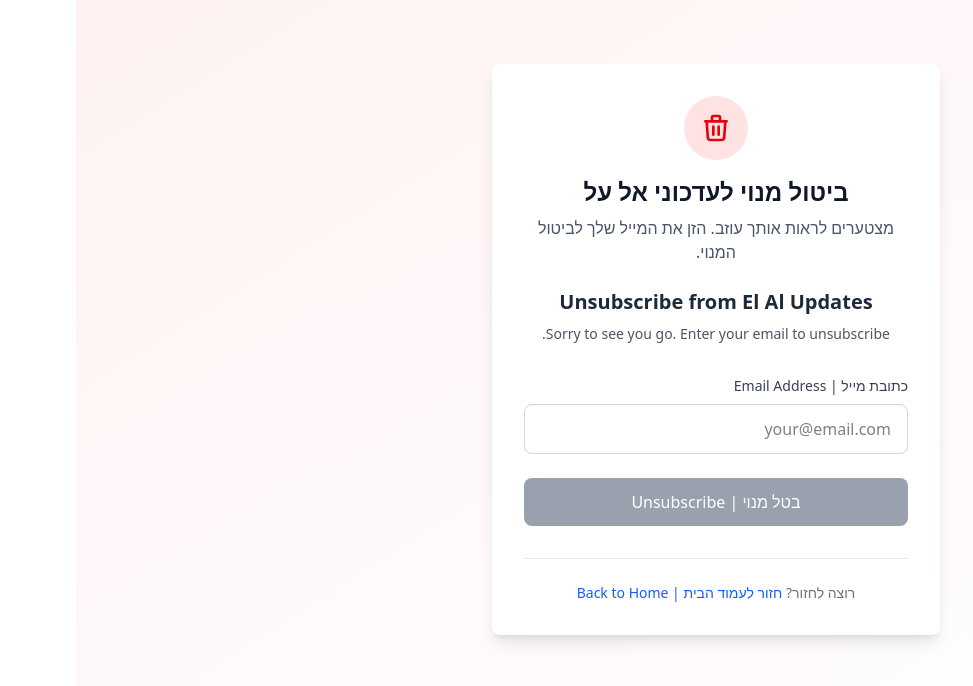
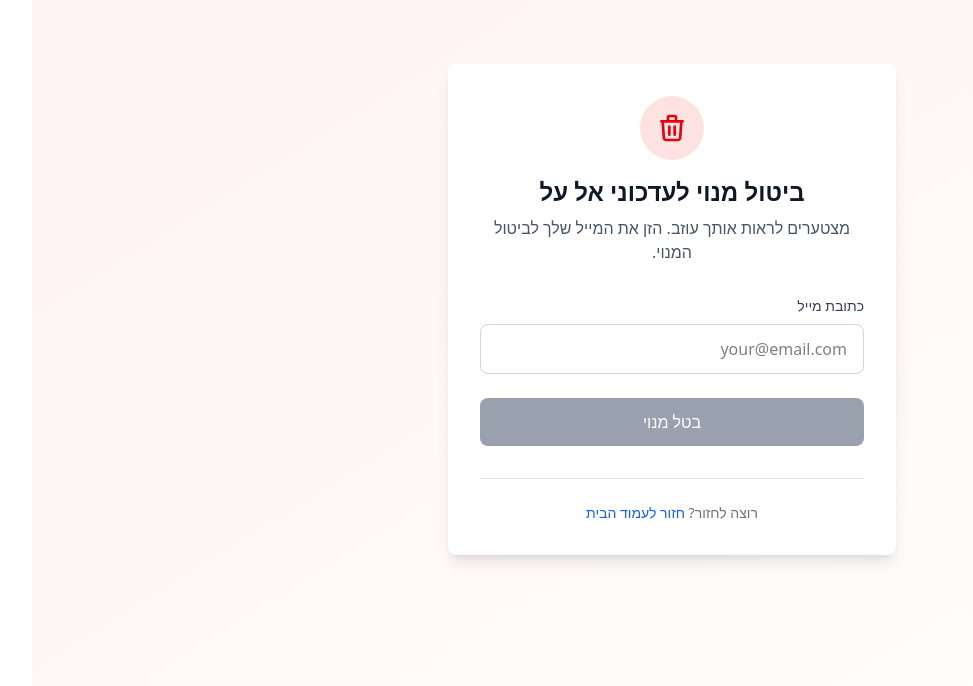
Before and after one commit to israeligal/elal-notification, a Next.js app: page /unsubscribe in a window 1280 px wide. Shown: the top 686 px of the page, without its empty margins (94-1067 px from the left). Built offline with nearby package versions, Linux system fonts and the light colour scheme.

Commit message:
refactor: simplify UnsubscribeForm content
- Removed redundant English text from the UnsubscribeForm to enhance clarity and focus on the primary message in Hebrew.
- Streamlined button and link text for a more concise user experience while maintaining functionality.

```diff
--- a/src/app/unsubscribe/UnsubscribeForm.tsx
+++ b/src/app/unsubscribe/UnsubscribeForm.tsx
@@ -82,17 +82,11 @@
               </p>
             </div>
 
-            <div className="mb-8">
-              <h2 className="text-xl font-semibold text-gray-800 mb-3">
-                Unsubscribed Successfully
-              </h2>
-            </div>
-
             <Link
               href="/"
               className="inline-block w-full bg-blue-600 hover:bg-blue-700 text-white font-medium py-3 px-6 rounded-lg transition-colors text-center"
             >
-              חזור לעמוד הבית | Back to Home
+              חזור לעמוד הבית
             </Link>
           </div>
         </div>
@@ -120,21 +114,12 @@
                 מצטערים לראות אותך עוזב. הזן את המייל שלך לביטול המנוי.
               </p>
             </div>
-
-            <div className="mb-6">
-              <h2 className="text-xl font-semibold text-gray-800 mb-2">
-                Unsubscribe from El Al Updates
-              </h2>
-              <p className="text-gray-600 text-sm">
-                Sorry to see you go. Enter your email to unsubscribe.
-              </p>
-            </div>
           </div>
 
           <form onSubmit={handleUnsubscribe} className="space-y-6">
             <div>
               <label htmlFor="email" className="block text-sm font-medium text-gray-700 mb-2">
-                <span dir="rtl">כתובת מייל | Email Address</span>
+                <span dir="rtl">כתובת מייל</span>
               </label>
               <input
                 type="email"
@@ -165,10 +150,10 @@
                     <circle className="opacity-25" cx="12" cy="12" r="10" stroke="currentColor" strokeWidth="4"></circle>
                     <path className="opacity-75" fill="currentColor" d="M4 12a8 8 0 018-8V0C5.373 0 0 5.373 0 12h4zm2 5.291A7.962 7.962 0 014 12H0c0 3.042 1.135 5.824 3 7.938l3-2.647z"></path>
                   </svg>
-                  מבטל מנוי... | Unsubscribing...
+                  מבטל מנוי...
                 </span>
               ) : (
-                'בטל מנוי | Unsubscribe'
+                'בטל מנוי'
               )}
             </button>
           </form>
@@ -177,7 +162,7 @@
             <p className="text-sm text-gray-500">
               <span dir="rtl">רוצה לחזור? </span>
               <Link href="/" className="text-blue-600 hover:text-blue-700">
-                <span dir="rtl">חזור לעמוד הבית</span> | Back to Home
+                <span dir="rtl">חזור לעמוד הבית</span>
               </Link>
             </p>
           </div>
```
